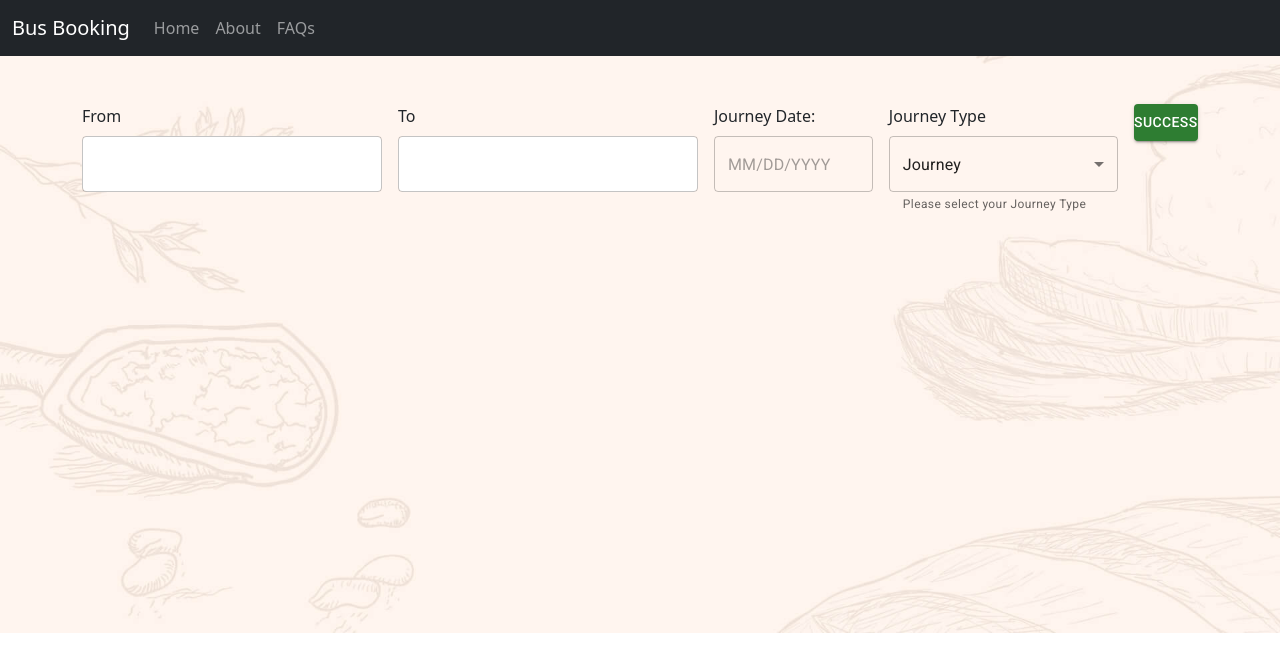
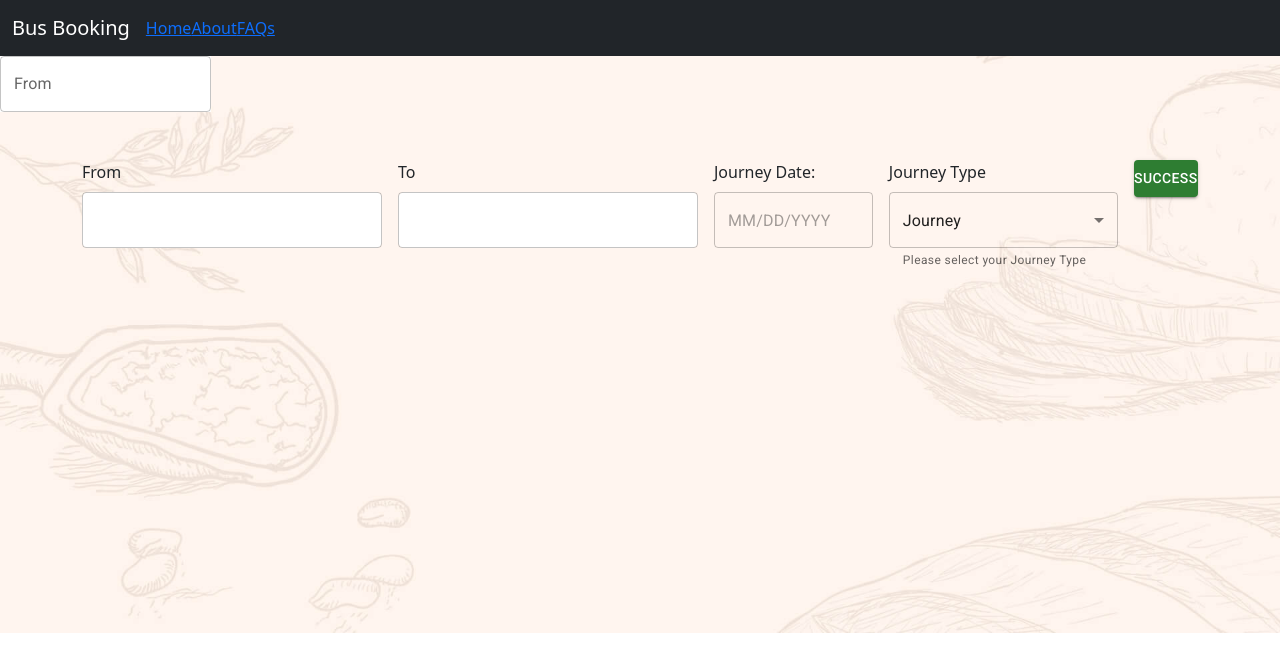
Before and after one commit to AadeshhhGavhane/pvtbusbooking, a React app: page / in a window 1280 px wide. Shown: the top 672 px of the page. Built offline with nearby package versions, Linux system fonts and the light colour scheme.

Commit message:
3 files modified, 1 added

```diff
--- a/src/App.css
+++ b/src/App.css
@@ -1,12 +1,18 @@
-body{
-  background-image: url("./bgimg1.jpg");
+body {
+  background-image: url('./bgimg1.jpg');
   background-repeat: no-repeat;
   background-size: cover;
 }
 
-.my-button-success
+.my-button-success {
+  padding-top: 10px;
+  padding: 5px 8%;
+
+}
+
+.from-button
 {
-  padding-top: 10px;
-  padding:5px 5%;
-  margin-top:40px;
+  margin-top: 40px;
+  background-color: white;
+
 }
--- a/src/components/Homenav.js
+++ b/src/components/Homenav.js
@@ -21,8 +21,10 @@ export default function Homenav() {
   ];
   return (
     <>
+    <TextField className="from-button" id="outlined-basic" label="From" variant="outlined" size="medium"/>
       <div className="container my-5">
         <form className="d-flex align-items-start">
+
           <div className="mb-3 me-3">
             <label htmlFor="fromAddress" className="form-label">
               From
--- /dev/null
+++ b/src/components/Navbar.css
@@ -0,0 +1,5 @@
+.container-fluid,nav-link {
+  display: flex;
+   color: red;
+  align-items: center;
+}
--- a/src/components/Navbar.js
+++ b/src/components/Navbar.js
@@ -1,33 +1,47 @@
-import React from 'react'
+import React from 'react';
+import './Navbar.css';
 
 export default function Navbar() {
   return (
     <>
       <nav class="navbar navbar-expand-lg navbar-dark bg-dark">
-  <div class="container-fluid">
-    <a class="navbar-brand" href="#">Bus Booking</a>
-    <button class="navbar-toggler" type="button" data-bs-toggle="collapse" data-bs-target="#navbarSupportedContent" aria-controls="navbarSupportedContent" aria-expanded="false" aria-label="Toggle navigation">
+        <div className="container-fluid">
+          <a className="navbar-brand" href="#">
+            Bus Booking
+          </a>
+          <button
+            className="navbar-toggler"
+            type="button"
+            data-bs-toggle="collapse"
+            data-bs-target="#navbarSupportedContent"
+            aria-controls="navbarSupportedContent"
+            aria-expanded="false"
+            aria-label="Toggle navigation"
+          >
             <span class="navbar-toggler-icon"></span>
           </button>
-    <div class="collapse navbar-collapse" id="navbarSupportedContent">
+          <div className="collapse navbar-collapse" id="navbarSupportedContent">
             <ul class="navbar-nav me-auto mb-2 mb-lg-0">
-        <li class="nav-item">
-          <a class="nav-link" href="#">Home</a>
+              <li classclassName="nav-item">
+                <a classclassName="nav-link" href="#">
+                  Home
+                </a>
               </li>
-        <li class="nav-item">
-          <a class="nav-link" href="#">About</a>
+              <li classclassName="nav-item">
+                <a classclassName="nav-link" href="#">
+                  About
+                </a>
               </li>
-        <li class="nav-item">
-          <a class="nav-link" href="#">FAQs</a>
+              <li classclassName="nav-item">
+                <a classclassName="nav-link" href="#">
+                  FAQs
+                </a>
               </li>
             </ul>
           </div>
         </div>
       </nav>
-    <div className="container">
-
-
-    </div>
+      <div className="container"></div>
     </>
-  )
+  );
 }
```
Lines whose indentation alone changed are shown as unchanged.
